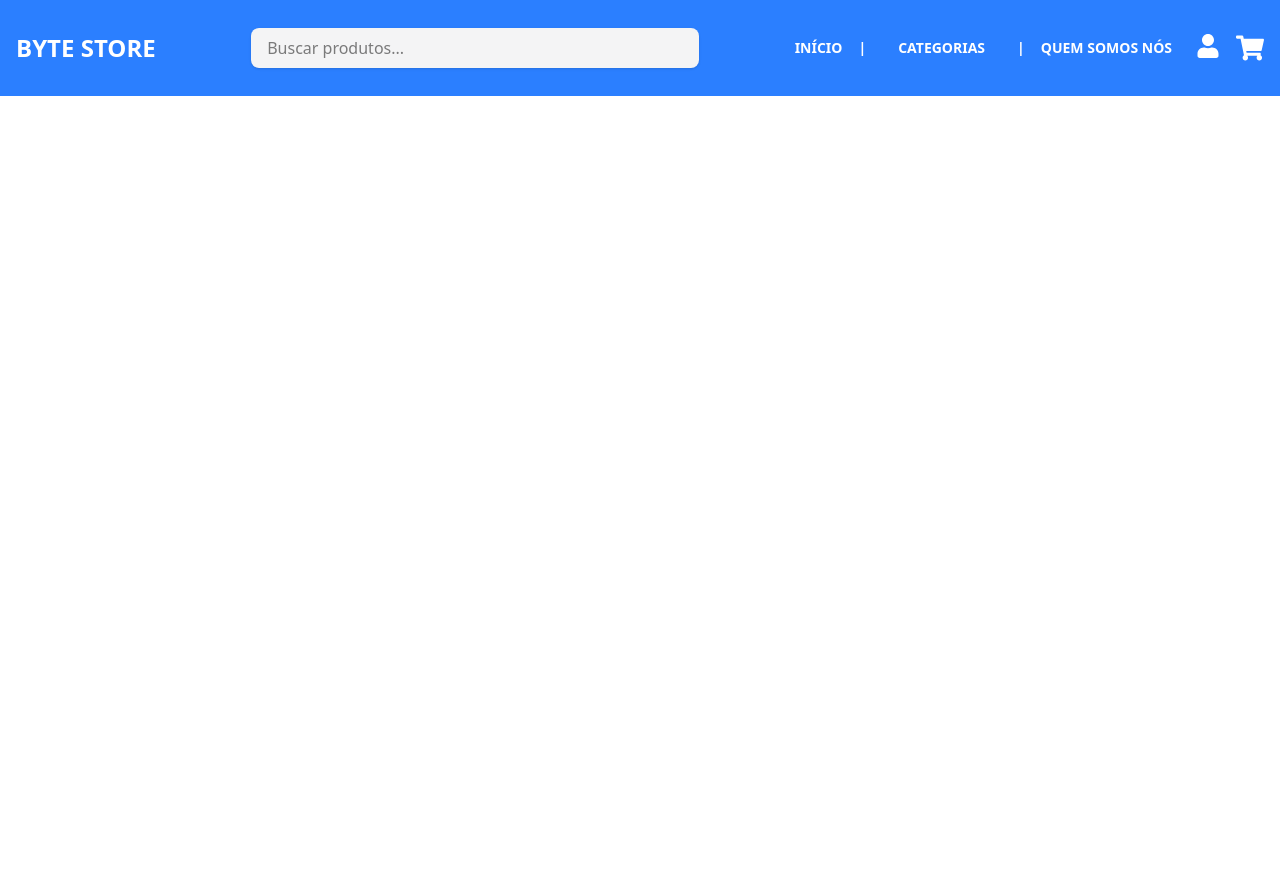
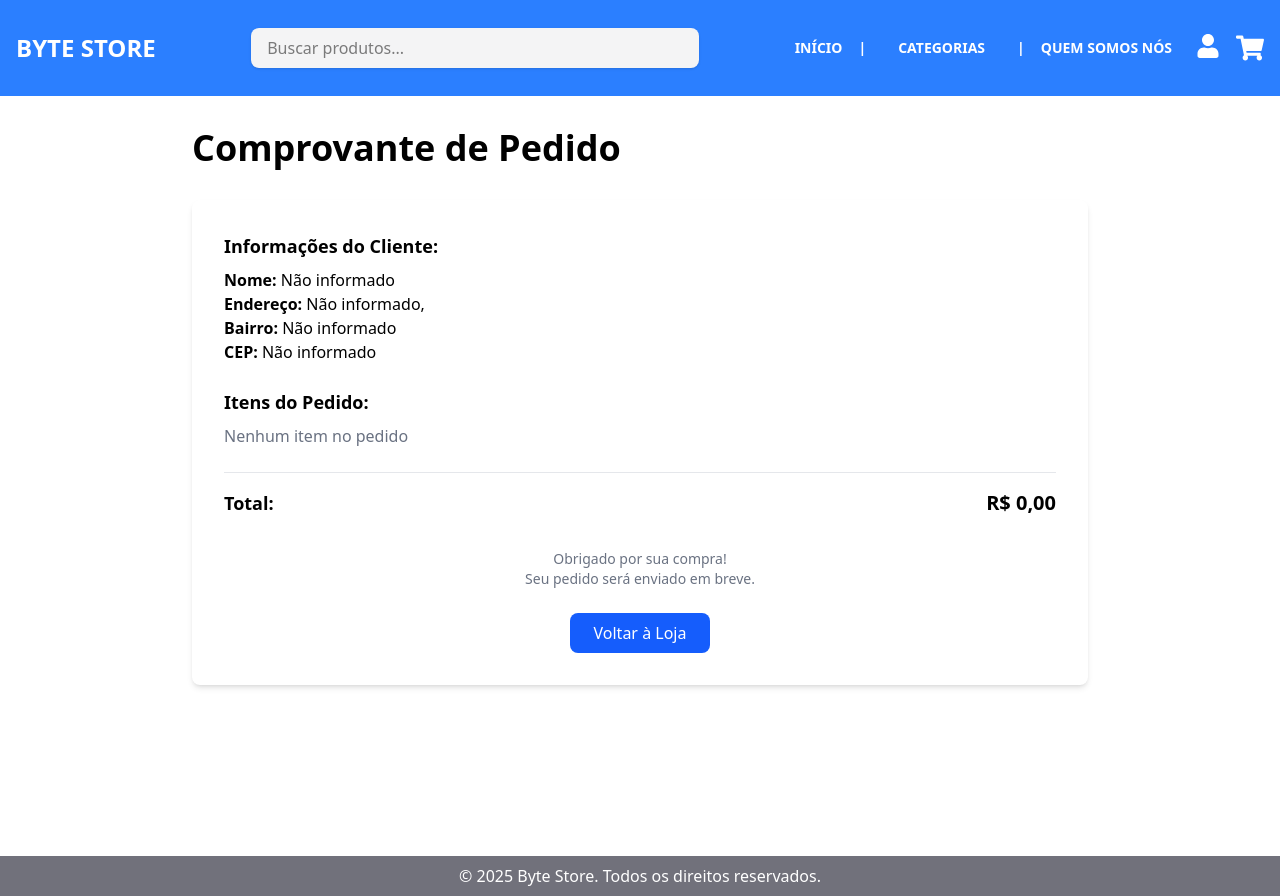
Before and after one commit to Gabriel-Ferrarez/ByteStore, a React (Vite) app in the folder frontend/: page /comprovante in a window 1280 px wide. Before the commit the page ends 800 px from the top, so only its background shows below. Built offline with nearby package versions, Linux system fonts and the light colour scheme.

Commit message:
Criando a funcao de comprovante

```diff
--- a/frontend/src/App.tsx
+++ b/frontend/src/App.tsx
@@ -15,6 +15,8 @@ import { CadastroProduto } from './pages/CadastroProduto';
 import { AdminRoute } from './components/AdminRoute';
 import { Pagamento } from './pages/Pagamento';
 import { Endereco } from './pages/Endereco';
+import { Comprovante } from './pages/Comprovante';
+
 
 function AppRoutes() {
   const location = useLocation();
@@ -44,6 +46,7 @@ function AppRoutes() {
         <Route path="/monitor" element={<Monitor />} />
         <Route path="/pagamento" element={<Pagamento />} />
         <Route path="/endereco" element={<Endereco />} />
+        <Route path="/comprovante" element={<Comprovante />} />
       </Routes>
     </>
   );
--- a/frontend/src/pages/Carrinho.tsx
+++ b/frontend/src/pages/Carrinho.tsx
@@ -1,116 +1,88 @@
-import { useState, useEffect } from 'react';
-import { Link } from 'react-router-dom';
+import { useState } from 'react';
 import { Footer } from '../components/Footer';
-
-interface ItemCarrinho {
-  id: number;
-  nome: string;
-  valor: number;
-  descricao: string;
-  imagem_url: string;
-  marca: string;
-  quantidade: number;
-}
+import { Link, useNavigate } from 'react-router-dom';
 
 export function Carrinho() {
-  const [cartItems, setCartItems] = useState<ItemCarrinho[]>([]);
+    const [cartItems, setCartItems] = useState<any[]>(() => {
+        const savedCart = localStorage.getItem('carrinho');
+        return savedCart ? JSON.parse(savedCart) : [];
+    });
 
+    const navigate = useNavigate();
 
-  useEffect(() => {
-    const carregarCarrinho = () => {
-      try {
-        const carrinhoSalvo = localStorage.getItem('carrinho');
-        if (carrinhoSalvo) {
-          setCartItems(JSON.parse(carrinhoSalvo));
-        }
-      } catch (error) {
-        console.error('Erro ao carregar carrinho:', error);
-      }
+    const calculateTotal = () => {
+        return cartItems.reduce((total, item) => total + (item.valor * item.quantidade), 0);
     };
 
-    carregarCarrinho();
-  }, []);
+    const updateQuantity = (index: number, newQuantity: number) => {
+        if (newQuantity < 1) return;
 
-  const atualizarQuantidade = (id: number, novaQuantidade: number) => {
-    if (novaQuantidade < 1) return;
-
-    const carrinhoAtualizado = cartItems.map(item =>
-      item.id === id ? { ...item, quantidade: novaQuantidade } : item
-    );
-
-    setCartItems(carrinhoAtualizado);
-    localStorage.setItem('carrinho', JSON.stringify(carrinhoAtualizado));
+        const updatedItems = [...cartItems];
+        updatedItems[index].quantidade = newQuantity;
+        setCartItems(updatedItems);
+        localStorage.setItem('carrinho', JSON.stringify(updatedItems));
     };
 
-  const removerItem = (id: number) => {
-    const carrinhoAtualizado = cartItems.filter(item => item.id !== id);
-    setCartItems(carrinhoAtualizado);
-    localStorage.setItem('carrinho', JSON.stringify(carrinhoAtualizado));
-  };
-
-  const calcularTotal = () => {
-    return cartItems.reduce(
-      (total, item) => total + (item.valor * item.quantidade),
-      0
-    );
+    const removeItem = (index: number) => {
+        const updatedItems = cartItems.filter((_, i) => i !== index);
+        setCartItems(updatedItems);
+        localStorage.setItem('carrinho', JSON.stringify(updatedItems));
     };
 
     return (
         <div className='flex flex-col items-center min-h-screen'>
-      <div className="flex flex-col gap-8 p-8 w-full max-w-6xl">
+            <div className="flex-grow w-full">
+                <div className="flex flex-col gap-8 p-8 w-[75%] mx-auto">
                     <h1 className='text-4xl font-bold'>Seu Carrinho</h1>
 
                     {cartItems.length === 0 ? (
                         <div className="flex flex-col items-center justify-center py-16">
                             <p className="text-xl text-gray-500">Seu carrinho está vazio</p>
-            <Link
-              to="/"
-              className="mt-4 text-blue-500 hover:text-blue-700"
-            >
+                            <Link to="/" className="mt-4 text-blue-500 hover:text-blue-700">
                                 Voltar para a loja
                             </Link>
                         </div>
                     ) : (
                         <div className="flex flex-col gap-6">
                             <div className="border-b border-gray-200 pb-4">
-              {cartItems.map((item) => (
-                <div key={item.id} className="flex flex-col sm:flex-row justify-between items-start sm:items-center py-4 gap-4">
-                  <div className="flex items-center gap-4 flex-1">
+                                {cartItems.map((item, index) => (
+                                    <div key={index} className="flex justify-between items-center py-4">
+                                        <div className="flex items-center gap-4">
                                             <img
                                                 src={item.imagem_url || "https://via.placeholder.com/80"}
                                                 alt={item.nome}
-                      className="w-20 h-20 object-contain rounded"
+                                                className="w-20 h-20 object-cover rounded"
                                             />
                                             <div>
                                                 <p className="font-medium">{item.nome}</p>
-                      <p className="text-sm text-gray-500">{item.marca}</p>
+                                                <p className="text-sm text-gray-500">{item.descricao}</p>
                                             </div>
                                         </div>
-                  <div className="flex items-center gap-6 w-full sm:w-auto justify-between sm:justify-normal">
+                                        <div className="flex items-center gap-6">
                                             <div className="flex items-center gap-2">
                                                 <button
                                                     className="px-2 py-1 border rounded"
-                        onClick={() => atualizarQuantidade(item.id, item.quantidade - 1)}
+                                                    onClick={() => updateQuantity(index, item.quantidade - 1)}
                                                 >
                                                     -
                                                 </button>
                                                 <span>{item.quantidade}</span>
                                                 <button
                                                     className="px-2 py-1 border rounded"
-                        onClick={() => atualizarQuantidade(item.id, item.quantidade + 1)}
+                                                    onClick={() => updateQuantity(index, item.quantidade + 1)}
                                                 >
                                                     +
                                                 </button>
                                             </div>
                                             <p className="font-bold">
-                      {(item.valor * item.quantidade).toLocaleString('pt-BR', {
+                                                {item.valor.toLocaleString('pt-BR', {
                                                     style: 'currency',
                                                     currency: 'BRL'
                                                 })}
                                             </p>
                                             <button
-                      className="text-red-500 hover:text-red-700"
-                      onClick={() => removerItem(item.id)}
+                                                className="text-red-500"
+                                                onClick={() => removeItem(index)}
                                             >
                                                 Remover
                                             </button>
@@ -119,12 +91,12 @@ export function Carrinho() {
                                 ))}
                             </div>
                             <div className="flex justify-end">
-              <div className="flex flex-col gap-4 bg-gray-50 p-6 rounded-lg w-full sm:w-80">
+                                <div className="flex flex-col gap-4 bg-gray-50 p-6 rounded-lg w-80">
                                     <h2 className="text-xl font-bold">Resumo do Pedido</h2>
                                     <div className="flex justify-between">
                                         <span>Subtotal</span>
                                         <span>
-                    {calcularTotal().toLocaleString('pt-BR', {
+                                            {calculateTotal().toLocaleString('pt-BR', {
                                                 style: 'currency',
                                                 currency: 'BRL'
                                             })}
@@ -133,23 +105,24 @@ export function Carrinho() {
                                     <div className="flex justify-between font-bold text-lg">
                                         <span>Total</span>
                                         <span>
-                    {calcularTotal().toLocaleString('pt-BR', {
+                                            {calculateTotal().toLocaleString('pt-BR', {
                                                 style: 'currency',
                                                 currency: 'BRL'
                                             })}
                                         </span>
                                     </div>
-                <Link
-                  to="/pagamento"
-                  className="bg-blue-600 text-white py-3 rounded-lg hover:bg-blue-700 transition text-center"
+                                    <button
+                                        className="bg-blue-600 text-white py-3 rounded-lg hover:bg-blue-700 transition"
+                                        onClick={() => navigate('/endereco', { state: { cartItems } })}
                                     >
                                         Finalizar Compra
-                </Link>
+                                    </button>
                                 </div>
                             </div>
                         </div>
                     )}
                 </div>
+            </div>
             <Footer />
         </div>
     );
--- a/frontend/src/pages/Comprovante.tsx
+++ b/frontend/src/pages/Comprovante.tsx
@@ -1,120 +1,81 @@
-import { useState } from 'react';
 import { Footer } from '../components/Footer';
-import { Link } from 'react-router-dom';
+import { useLocation, Link } from 'react-router-dom';
 
-export function Carrinho() {
-    const [cartItems, setCartItems] = useState<any[]>(() => {
-        const savedCart = localStorage.getItem('carrinho');
-        return savedCart ? JSON.parse(savedCart) : [];
-    });
-
-    const calculateTotal = () => {
-        return cartItems.reduce((total, item) => total + (item.valor * item.quantidade), 0);
-    };
-
-    const updateQuantity = (index: number, newQuantity: number) => {
-        if (newQuantity < 1) return;
-
-        const updatedItems = [...cartItems];
-        updatedItems[index].quantidade = newQuantity;
-        setCartItems(updatedItems);
-        localStorage.setItem('carrinho', JSON.stringify(updatedItems));
-    };
-
-    const removeItem = (index: number) => {
-        const updatedItems = cartItems.filter((_, i) => i !== index);
-        setCartItems(updatedItems);
-        localStorage.setItem('carrinho', JSON.stringify(updatedItems));
-    };
+export function Comprovante() {
+    const location = useLocation();
+    const { cliente, endereco, cartItems = [], total = 0 } = location.state || {};
 
     return (
-        <div className='flex flex-col items-center'>
-            <div className="flex flex-col gap-8 p-8 w-[75%]">
-                <h1 className='text-4xl font-bold'>Seu Carrinho</h1>
+        <div className='flex flex-col items-center min-h-screen'>
+            <div className="flex-grow w-full">
+                <div className="flex flex-col gap-8 p-8 w-[75%] mx-auto">
+                    <h1 className='text-4xl font-bold'>Comprovante de Pedido</h1>
 
-                {cartItems.length === 0 ? (
-                    <div className="flex flex-col items-center justify-center py-16">
-                        <p className="text-xl text-gray-500">Seu carrinho está vazio</p>
-                        <Link to="/" className="mt-4 text-blue-500 hover:text-blue-700">
-                            Voltar para a loja
-                        </Link>
+                    <div className="bg-white p-8 rounded-lg shadow-md">
+                        <div className="mb-6">
+                            <h3 className="text-lg font-semibold mb-2">Informações do Cliente:</h3>
+                            <p><strong>Nome:</strong> {cliente?.nome || 'Não informado'}</p>
+                            <p><strong>Endereço:</strong> {endereco?.rua || 'Não informado'}, {endereco?.numero || ''}</p>
+                            {endereco?.complemento && <p><strong>Complemento:</strong> {endereco.complemento}</p>}
+                            <p><strong>Bairro:</strong> {endereco?.bairro || 'Não informado'}</p>
+                            <p><strong>CEP:</strong> {endereco?.cep || 'Não informado'}</p>
                         </div>
-                ) : (
-                    <div className="flex flex-col gap-6">
-                        <div className="border-b border-gray-200 pb-4">
-                            {cartItems.map((item, index) => (
-                                <div key={index} className="flex justify-between items-center py-4">
-                                    <div className="flex items-center gap-4">
-                                        <img
-                                            src={item.imagem_url || "https://via.placeholder.com/80"}
-                                            alt={item.nome}
-                                            className="w-20 h-20 object-cover rounded"
-                                        />
+
+                        <div className="mb-6">
+                            <h3 className="text-lg font-semibold mb-2">Itens do Pedido:</h3>
+                            {cartItems.length > 0 ? (
+                                <div className="border-t border-b border-gray-200 py-2">
+                                    {cartItems.map((item: any, index: number) => (
+                                        <div key={index} className="flex justify-between py-2">
                                             <div>
                                                 <p className="font-medium">{item.nome}</p>
-                                            <p className="text-sm text-gray-500">{item.descricao}</p>
-                                        </div>
-                                    </div>
-                                    <div className="flex items-center gap-6">
-                                        <div className="flex items-center gap-2">
-                                            <button
-                                                className="px-2 py-1 border rounded"
-                                                onClick={() => updateQuantity(index, item.quantidade - 1)}
-                                            >
-                                                -
-                                            </button>
-                                            <span>{item.quantidade}</span>
-                                            <button
-                                                className="px-2 py-1 border rounded"
-                                                onClick={() => updateQuantity(index, item.quantidade + 1)}
-                                            >
-                                                +
-                                            </button>
-                                        </div>
-                                        <p className="font-bold">
+                                                <p className="text-sm text-gray-600">
+                                                    Qtd: {item.quantidade} ×
                                                     {item.valor.toLocaleString('pt-BR', {
                                                         style: 'currency',
                                                         currency: 'BRL'
                                                     })}
                                                 </p>
-                                        <button
-                                            className="text-red-500"
-                                            onClick={() => removeItem(index)}
-                                        >
-                                            Remover
-                                        </button>
                                             </div>
+                                            <p className="font-medium">
+                                                {(item.valor * item.quantidade).toLocaleString('pt-BR', {
+                                                    style: 'currency',
+                                                    currency: 'BRL'
+                                                })}
+                                            </p>
                                         </div>
                                     ))}
                                 </div>
-                        <div className="flex justify-end">
-                            <div className="flex flex-col gap-4 bg-gray-50 p-6 rounded-lg w-80">
-                                <h2 className="text-xl font-bold">Resumo do Pedido</h2>
-                                <div className="flex justify-between">
-                                    <span>Subtotal</span>
-                                    <span>
-                                        {calculateTotal().toLocaleString('pt-BR', {
+                            ) : (
+                                <p className="text-gray-500">Nenhum item no pedido</p>
+                            )}
+                        </div>
+
+                        <div className="flex justify-between items-center border-t border-gray-200 pt-4">
+                            <h3 className="text-lg font-semibold">Total:</h3>
+                            <p className="text-xl font-bold">
+                                {total.toLocaleString('pt-BR', {
                                     style: 'currency',
                                     currency: 'BRL'
                                 })}
-                                    </span>
+                            </p>
                         </div>
-                                <div className="flex justify-between font-bold text-lg">
-                                    <span>Total</span>
-                                    <span>
-                                        {calculateTotal().toLocaleString('pt-BR', {
-                                            style: 'currency',
-                                            currency: 'BRL'
-                                        })}
-                                    </span>
+
+                        <div className="mt-8 text-center text-sm text-gray-500">
+                            <p>Obrigado por sua compra!</p>
+                            <p>Seu pedido será enviado em breve.</p>
                         </div>
-                                <button className="bg-blue-600 text-white py-3 rounded-lg hover:bg-blue-700 transition">
-                                    Finalizar Compra
-                                </button>
+
+                        <div className="mt-6 flex justify-center">
+                            <Link
+                                to="/"
+                                className="bg-blue-600 text-white px-6 py-2 rounded-lg hover:bg-blue-700 transition"
+                            >
+                                Voltar à Loja
+                            </Link>
                         </div>
                     </div>
                 </div>
-                )}
             </div>
             <Footer />
         </div>
--- a/frontend/src/pages/Endereco.tsx
+++ b/frontend/src/pages/Endereco.tsx
@@ -1,25 +1,64 @@
 import { Footer } from '../components/Footer';
 import { useState } from 'react';
-import { useNavigate } from 'react-router-dom';
+import { useNavigate, useLocation } from 'react-router-dom';
 
 export function Endereco() {
     const navigate = useNavigate();
+    const location = useLocation();
     const [cep, setCep] = useState('');
+    const [formData, setFormData] = useState({
+        nome: '',
+        rua: '',
+        numero: '',
+        bairro: '',
+        complemento: ''
+    });
 
     const handleCepChange = (e: React.ChangeEvent<HTMLInputElement>) => {
         const numericValue = e.target.value.replace(/\D/g, '');
-
         const formattedValue = numericValue.slice(0, 8);
         setCep(formattedValue);
     };
 
+    const handleInputChange = (e: React.ChangeEvent<HTMLInputElement>) => {
+        const { name, value } = e.target;
+        setFormData(prev => ({
+            ...prev,
+            [name]: value
+        }));
+    };
+
     const handleSubmit = (e: React.FormEvent) => {
         e.preventDefault();
+
         if (cep.length !== 8) {
             alert('CEP deve conter 8 dígitos');
             return;
         }
-        navigate('/confirmacao');
+
+        if (!formData.nome || !formData.rua || !formData.numero || !formData.bairro) {
+            alert('Por favor, preencha todos os campos obrigatórios');
+            return;
+        }
+
+        const cartItems = location.state?.cartItems || [];
+        const total = cartItems.reduce(
+            (sum: number, item: any) => sum + (item.valor * item.quantidade), 0
+        );
+
+        navigate('/comprovante', {
+            state: {
+                cliente: {
+                    nome: formData.nome
+                },
+                endereco: {
+                    ...formData,
+                    cep
+                },
+                cartItems,
+                total
+            }
+        });
     };
 
     return (
@@ -37,6 +76,8 @@ export function Endereco() {
                                     id="nome"
                                     name="nome"
                                     required
+                                    value={formData.nome}
+                                    onChange={handleInputChange}
                                     className="p-3 border rounded-lg focus:outline-none focus:ring-2 focus:ring-blue-500"
                                     placeholder="Digite o nome de quem vai receber"
                                 />
@@ -67,6 +108,8 @@ export function Endereco() {
                                     id="rua"
                                     name="rua"
                                     required
+                                    value={formData.rua}
+                                    onChange={handleInputChange}
                                     className="p-3 border rounded-lg focus:outline-none focus:ring-2 focus:ring-blue-500"
                                     placeholder="Digite o nome da rua"
                                 />
@@ -79,6 +122,8 @@ export function Endereco() {
                                         id="numero"
                                         name="numero"
                                         required
+                                        value={formData.numero}
+                                        onChange={handleInputChange}
                                         className="p-3 border rounded-lg focus:outline-none focus:ring-2 focus:ring-blue-500"
                                         placeholder="Nº"
                                     />
@@ -90,6 +135,8 @@ export function Endereco() {
                                         id="bairro"
                                         name="bairro"
                                         required
+                                        value={formData.bairro}
+                                        onChange={handleInputChange}
                                         className="p-3 border rounded-lg focus:outline-none focus:ring-2 focus:ring-blue-500"
                                         placeholder="Digite o bairro"
                                     />
@@ -101,6 +148,8 @@ export function Endereco() {
                                     type="text"
                                     id="complemento"
                                     name="complemento"
+                                    value={formData.complemento}
+                                    onChange={handleInputChange}
                                     className="p-3 border rounded-lg focus:outline-none focus:ring-2 focus:ring-blue-500"
                                     placeholder="Apartamento, bloco, referência, etc."
                                 />
@@ -110,7 +159,7 @@ export function Endereco() {
                                     type="submit"
                                     className="bg-blue-600 text-white py-3 px-8 rounded-lg hover:bg-blue-700 transition"
                                 >
-                                    Continuar
+                                    Finalizar Compra
                                 </button>
                             </div>
                         </form>
```
Lines whose indentation alone changed are shown as unchanged.
